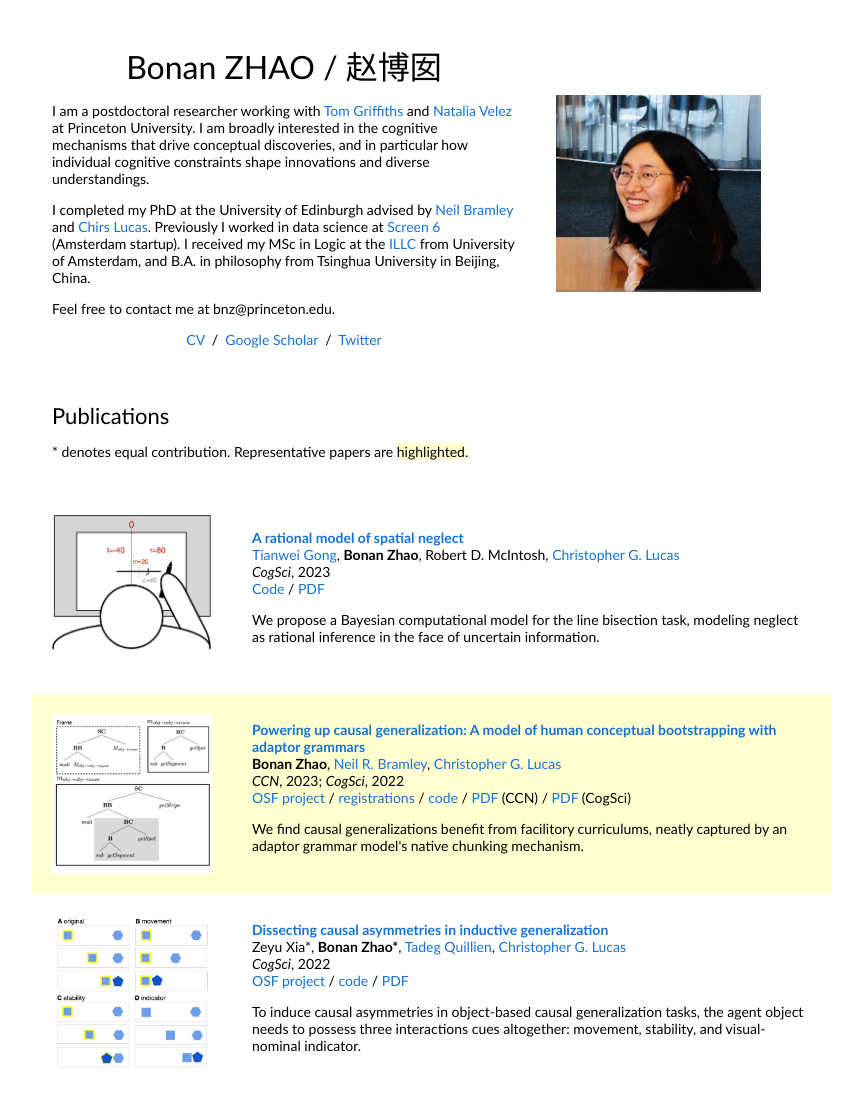
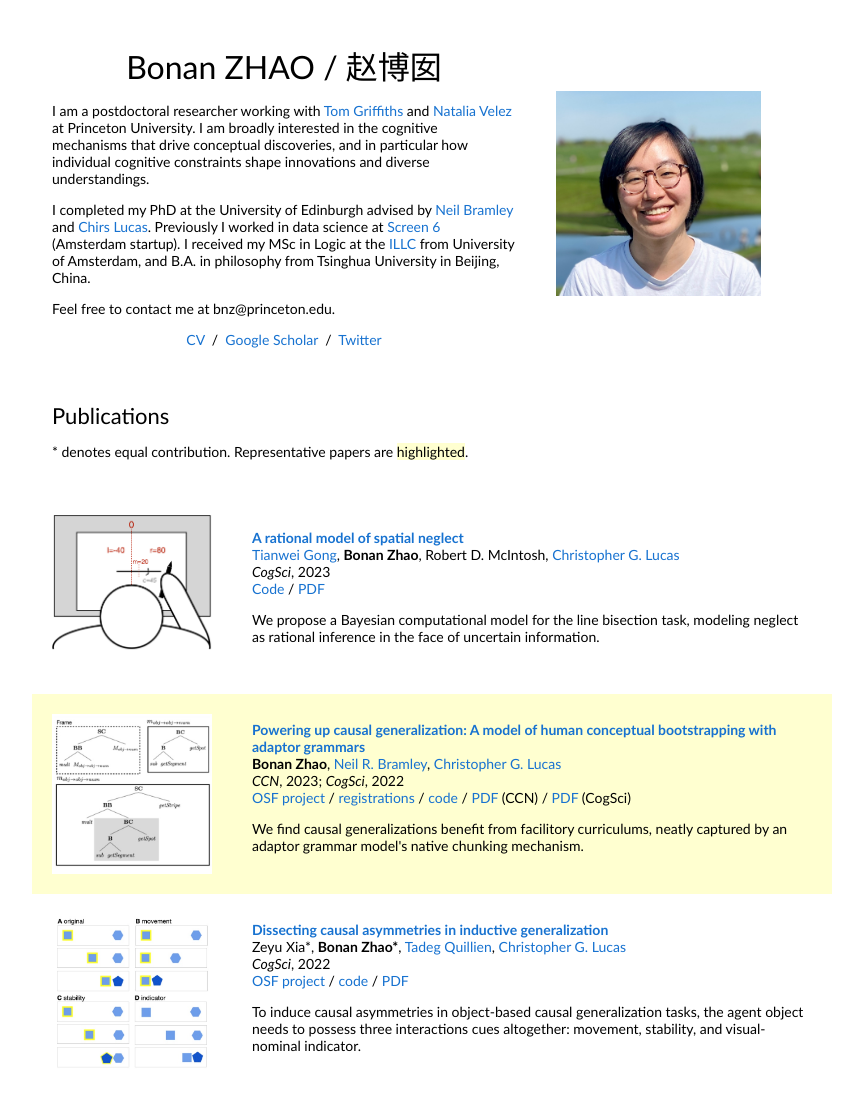
Before and after one commit to zhaobn/zhaobn.github.io, a plain HTML site: page index.html in a window 1280 px wide. Shown: the top 1100 px of the page, without its empty margins (208-1071 px from the left). Drawn offline with Linux system fonts and the light colour scheme.

Commit message:
Update profile photo

```diff
--- a/index.html
+++ b/index.html
@@ -36,7 +36,7 @@
               </p>
             </td>
             <td style="padding:2.5%;width:40%;max-width:40%">
-              <a href="img/bonan2019.jpg"><img style="width:80%;max-width:80%" alt="profile photo" src="img/bonan2019.jpg" class="hoverZoomLink"></a>
+              <a href="img/bonan2023.jpg"><img style="width:80%;max-width:80%" alt="profile photo" src="img/bonan2023.jpg" class="hoverZoomLink"></a>
             </td>
           </tr>
         </tbody></table>
```
Also changed, not shown: img/bonan2023.jpg (added).
